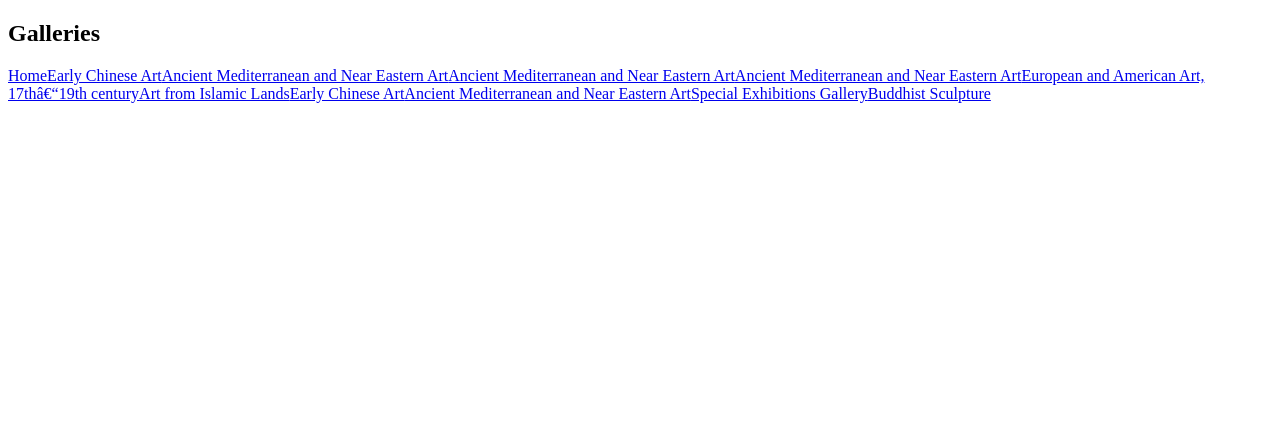
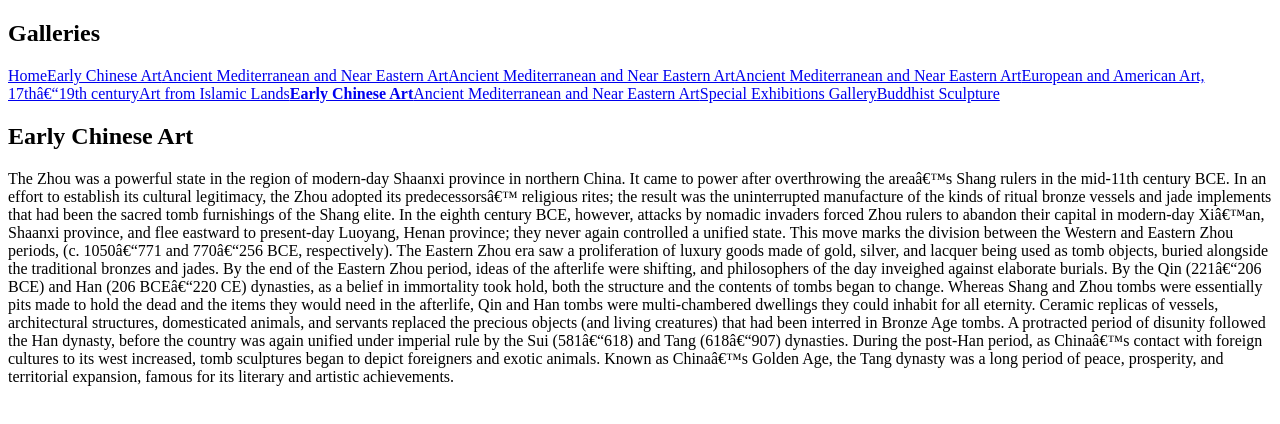
Before and after one commit to loFiWaterCat/W10D5_art_museum, a React (Create React App) app: page /galleries/1600 in a window 1280 px wide. Shown: the top 424 px of the page. Built offline with nearby package versions, Linux system fonts and the light colour scheme.

Commit message:
Add gallery view

```diff
--- a/src/App.js
+++ b/src/App.js
@@ -1,10 +1,20 @@
 import harvardArt from './data/harvardArt';
 import GalNav from './components/GalleryNavigation';
+import GalView from './components/GalleryView';
+import ReactDOM from "react-dom";
+import { BrowserRouter as Router, Route, useParams } from "react-router-dom";
 
 
 function App() {
   return (
-    <GalNav galleries={harvardArt.records} />
+    // <Router>
+      <div className="page-wrapper">
+        <GalNav galleries={harvardArt.records} />
+        <Route exact path="/galleries/:galleryId">
+          <GalView galleries={harvardArt.records} />
+        </Route>
+      </div>
+    // </Router>
   );
 }
 
--- /dev/null
+++ b/src/components/GalleryNavigation/GalleryNavigation.css
@@ -0,0 +1,3 @@
+.active {
+  font-weight: bold;
+}
--- a/src/components/GalleryNavigation/index.js
+++ b/src/components/GalleryNavigation/index.js
@@ -1,15 +1,17 @@
 import React from 'react';
 import { NavLink, Link } from 'react-router-dom';
+import './GalleryNavigation.css';
 
 function GalleryNavigation({ galleries }) {
     return (
         <nav>
         <h1>Galleries {console.log(galleries)}</h1>
-        <NavLink to="/">Home</NavLink>
+        <NavLink exact to="/">Home</NavLink>
         {
             galleries.map(gallery => {
                 const galleryId = "/galleries/" + gallery.id;
-                return <NavLink to={galleryId}>{gallery.name}</NavLink>
+                return <NavLink key={gallery.id} to={galleryId}>{gallery.name}
+          </NavLink>
 })
         }
         </nav>
--- /dev/null
+++ b/src/components/GalleryView/index.js
@@ -0,0 +1,16 @@
+import React from 'react';
+import { useParams } from 'react-router-dom';
+
+const GalleryView = ({ galleries }) => {
+  let { galleryId } = useParams();
+  let gallery = galleries.find(gallery => gallery.gallerynumber === galleryId);
+  return (
+    <>
+      <h2>{gallery.name}</h2>
+      <p>{gallery.labeltext}</p>
+    </>
+
+  )
+}
+
+export default GalleryView;
```
